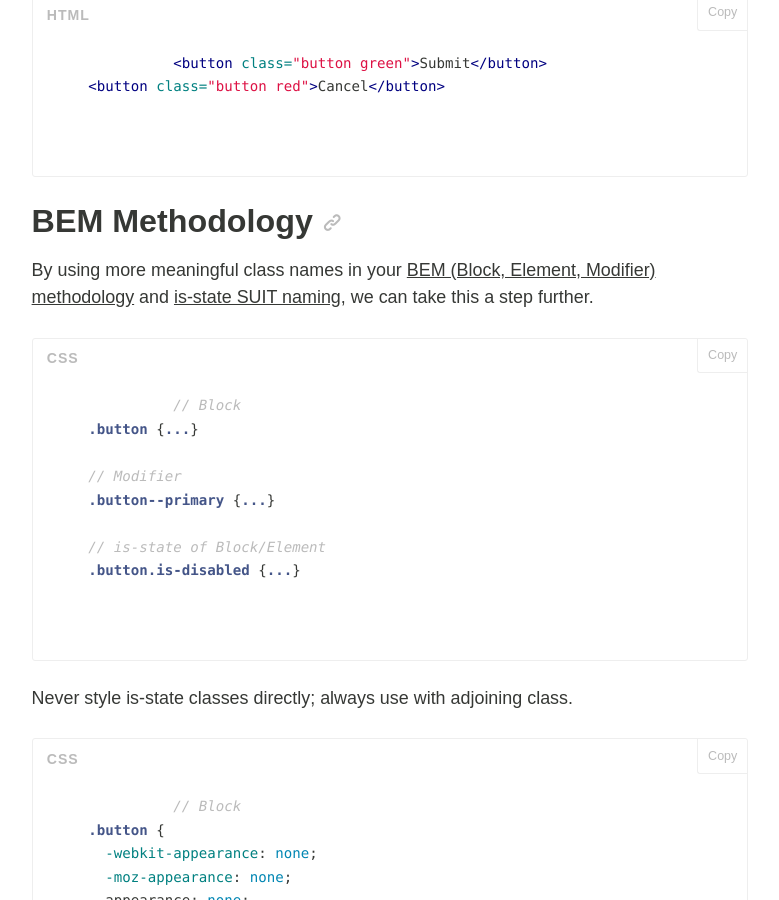
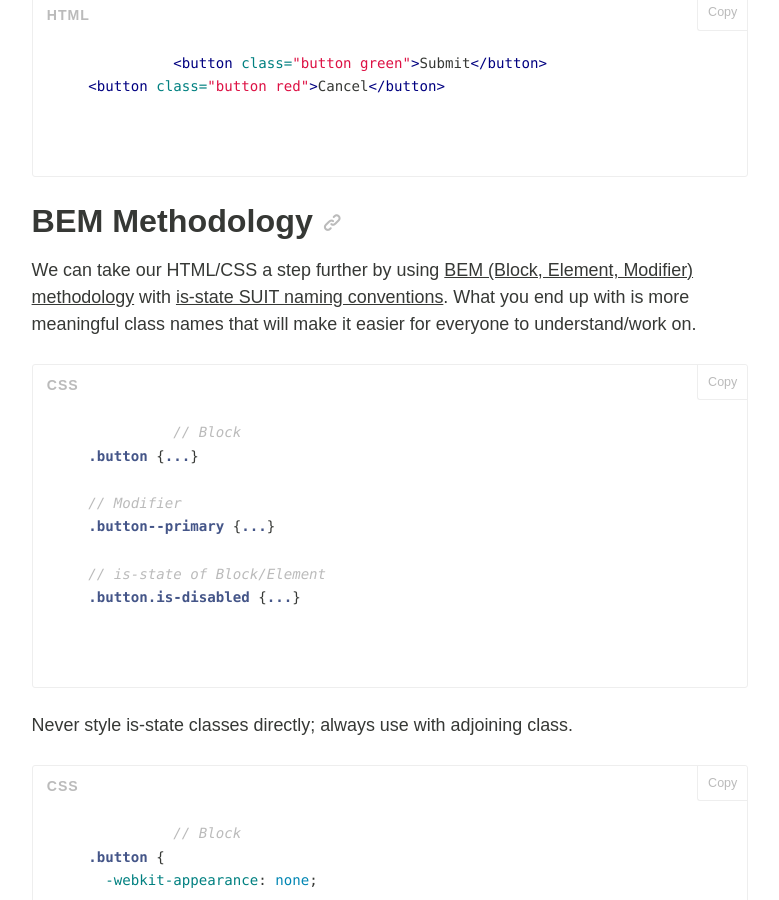
Before and after one commit to aekaplan/css-workshop, a Jekyll site: the page built from day-2/index.html, in a window 1280 px wide and 900 px high, scrolled down 2574 px. Shown: the whole window, without its empty margins (250-1029 px from the left). Built offline with Jekyll 4.4.1, drawn with Linux system fonts in a browser that asks for light colours; nearby versions of some CDN libraries.

Commit message:
day 2 copy updates

```diff
--- a/day-2/index.html
+++ b/day-2/index.html
@@ -49,7 +49,7 @@ day-2: true
     </div>
 
     <h2 id="bem">BEM Methodology <a class="content-link icon-link" href="#bem"></a></h2>
-    <p>By using more meaningful class names in your <a href="http://csswizardry.com/2013/01/mindbemding-getting-your-head-round-bem-syntax/" target="_blank">BEM (Block, Element, Modifier) methodology</a> and <a href="https://github.com/suitcss/suit/blob/master/doc/naming-conventions.md#is-stateOfComponent" target="_blank">is-state SUIT naming</a>, we can take this a step further.</p>
+    <p>We can take our HTML/CSS a step further by using <a href="http://csswizardry.com/2013/01/mindbemding-getting-your-head-round-bem-syntax/" target="_blank">BEM (Block, Element, Modifier) methodology</a> with <a href="https://github.com/suitcss/suit/blob/master/doc/naming-conventions.md#is-stateOfComponent" target="_blank">is-state SUIT naming conventions</a>. What you end up with is more meaningful class names that will make it easier for everyone to understand/work on.</p>
 
     <div class="example css">
       <button class="copy-button">Copy</button>
```
